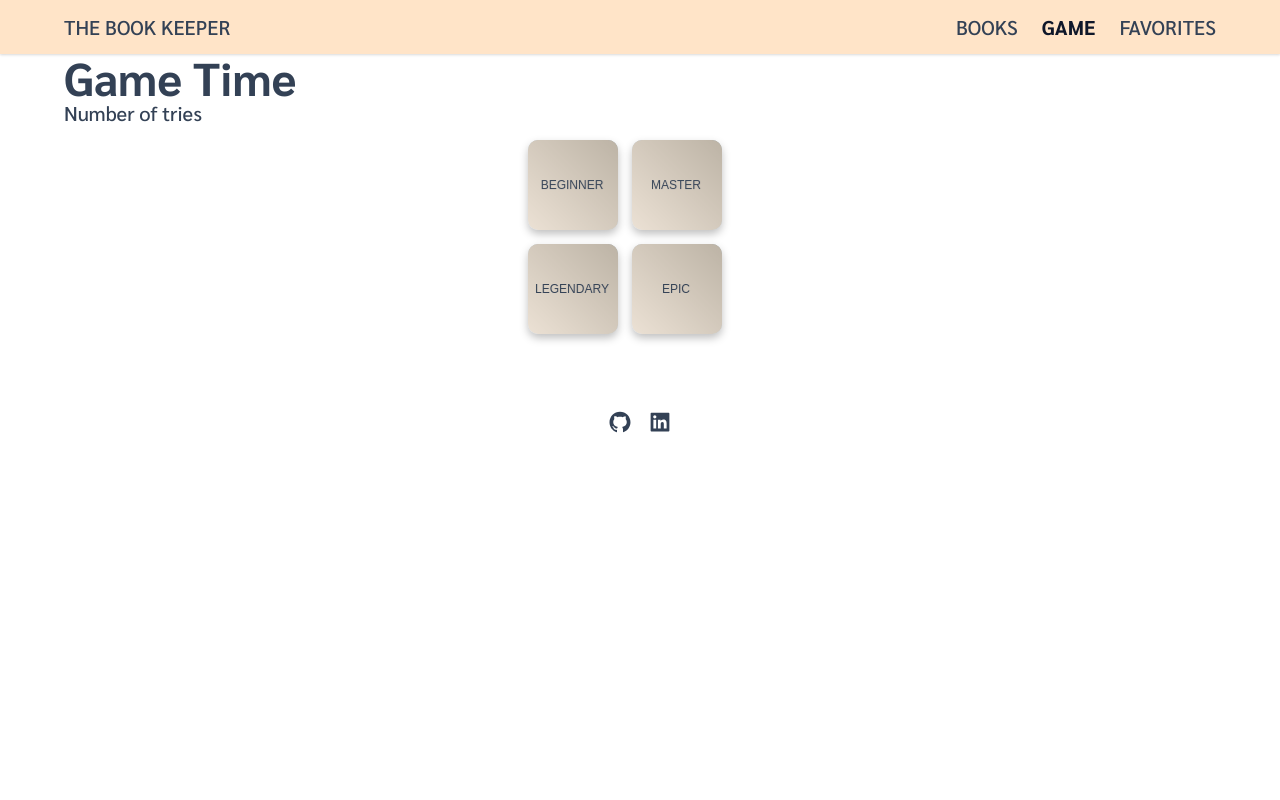
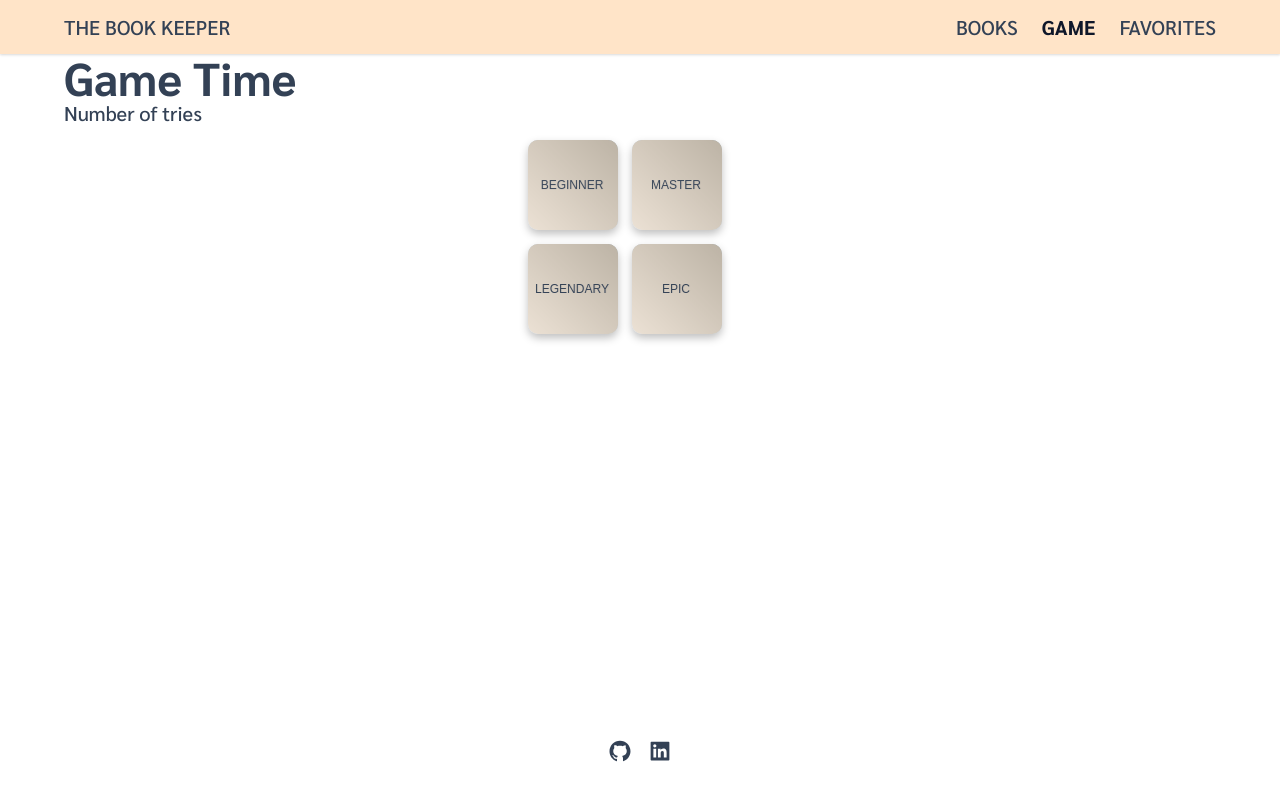
Before and after one commit to jhongarcian/book-store, a React (Vite) app in the folder react-ui/: page /game in a window 1280 px wide. Built offline with nearby package versions, Linux system fonts and the light colour scheme.

Commit message:
add sticky footer to views

```diff
--- a/react-ui/index.html
+++ b/react-ui/index.html
@@ -7,7 +7,7 @@
     <title>Vite + React</title>
   </head>
   <body>
-    <div id="root"></div>
+    <div class="root" id="root"></div>
     <script type="module" src="/src/main.jsx"></script>
   </body>
 </html>
--- a/react-ui/src/App.css
+++ b/react-ui/src/App.css
@@ -49,6 +49,16 @@ html {
   scroll-behavior: smooth;
 }
 
+.root {
+  display: flex;
+  flex-direction: column;
+  justify-content: space-between;
+  height: 100%;
+}
+
+.main__container{
+  flex: 1;
+}
 .y-wrap {
   width: 90%;
   margin: 0 auto;
--- a/react-ui/src/components/css/TopBooks.css
+++ b/react-ui/src/components/css/TopBooks.css
@@ -1,5 +1,6 @@
 .top-books-container {
   width: 100%;
+  min-height: 320px;
   background-color: #ffffff;
 }
 
--- a/react-ui/src/views/Books.jsx
+++ b/react-ui/src/views/Books.jsx
@@ -1,6 +1,6 @@
 import React from "react";
 
 function Books() {
-  return <div>Books</div>;
+  return <div className="main__container">Books</div>;
 }
 export default Books;
--- a/react-ui/src/views/Error.jsx
+++ b/react-ui/src/views/Error.jsx
@@ -1,6 +1,6 @@
 import React from "react";
 
 function Error() {
-  return <div>Error</div>;
+  return <div className="main__container">Error</div>;
 }
 export default Error;
--- a/react-ui/src/views/Favorites.jsx
+++ b/react-ui/src/views/Favorites.jsx
@@ -1,6 +1,6 @@
 import React from "react";
 
 function Favorites() {
-  return <div>Favorites</div>;
+  return <div className="main__container">Favorites</div>;
 }
 export default Favorites;
--- a/react-ui/src/views/Game.jsx
+++ b/react-ui/src/views/Game.jsx
@@ -73,7 +73,7 @@ const Game = () => {
     });
 
   return (
-    <section className="y-wrap">
+    <section className="y-wrap main__container">
       <h1 className="game__title">Game time</h1>
       <div>
         <span>Number of tries</span>
--- a/react-ui/src/views/Landing.jsx
+++ b/react-ui/src/views/Landing.jsx
@@ -3,11 +3,11 @@ import { Hero, TopBooks, Categories } from "../components/Landing";
 
 function Landing() {
   return (
-    <>
+    <main className="main__container">
       <Hero />
       <TopBooks />
       <Categories />
-    </>
+    </main>
   );
 }
 export default Landing;
```
